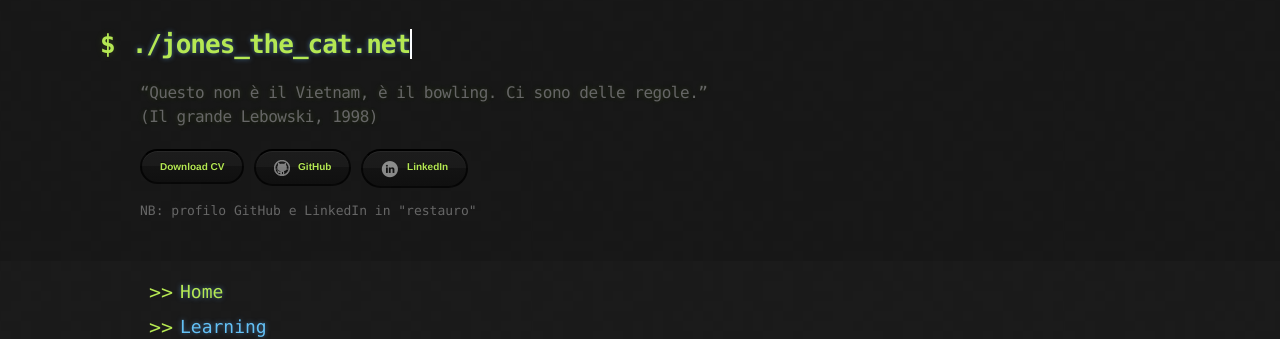
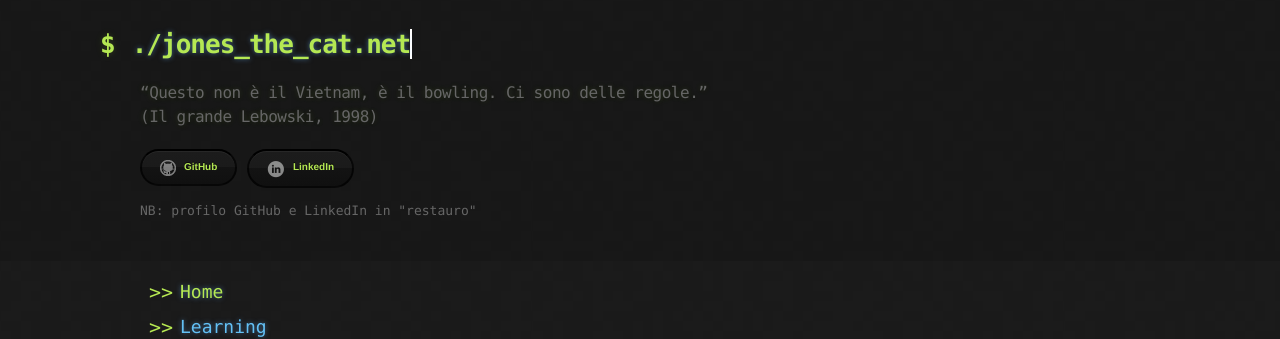
Before and after one commit to dennyverduchi/dennyverduchi.github.io, a Jekyll site: the page built from index.md, in a window 1280 px wide. Shown: the top 339 px of the page. Built offline with Jekyll 4.4.1, drawn with Linux system fonts in a browser that asks for light colours.

Commit message:
cv removed

```diff
--- a/_layouts/default.html
+++ b/_layouts/default.html
@@ -41,9 +41,9 @@
 
       <section id="downloads">
         {% if site.show_downloads %}
-          <a href="{{ site.cv }}" class="btn btn-doc" target="_blank" title="download_curriculum">
+          <!-- <a href="{{ site.cv }}" class="btn btn-doc" target="_blank" title="download_curriculum">
             <span class="doc-icon"></span>Download CV
-          </a>
+          </a> -->
           <a href="{{ site.github }}" class="btn btn-git" target="_blank" title="link_github">
             <span class="git-icon"></span>GitHub
           </a>
```
